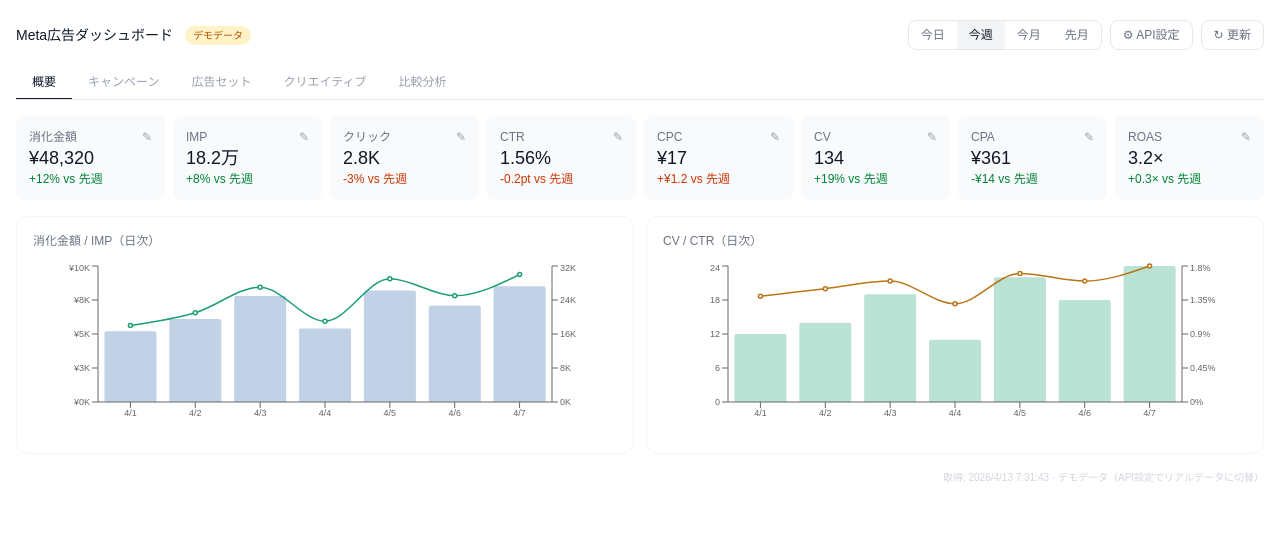
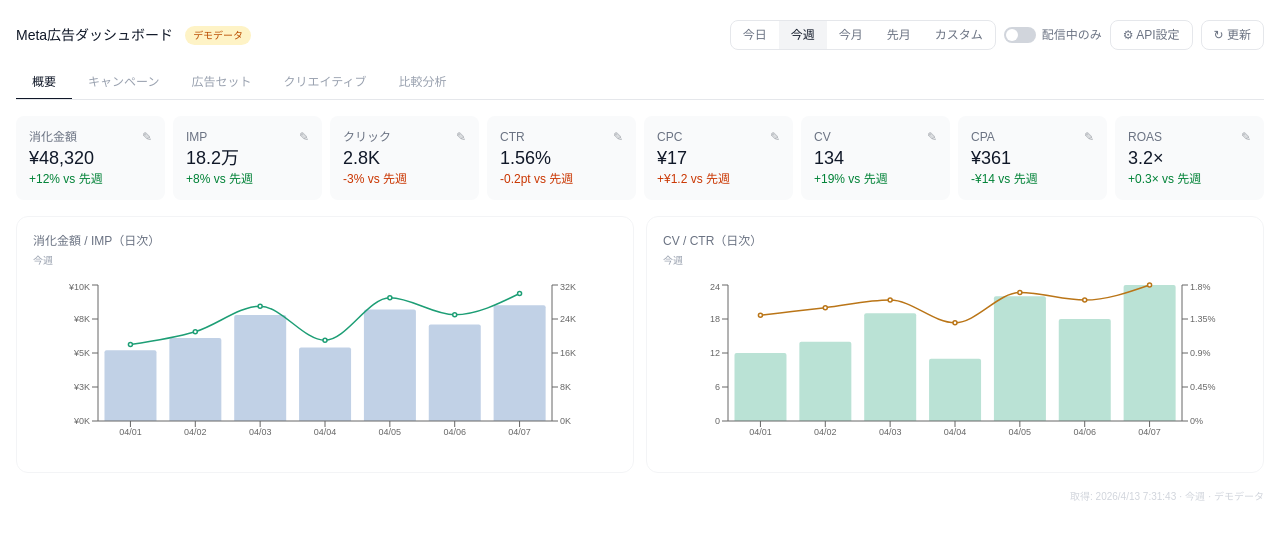
Before and after one commit to junjun0625/meta-ads-dashboard, a Next.js app: page / in a window 1280 px wide. Shown: the top 540 px of the page. Built offline with nearby package versions, Linux system fonts and the light colour scheme.

Commit message:
feat: custom period + active filter + real graph

```diff
--- a/components/Dashboard.tsx
+++ b/components/Dashboard.tsx
@@ -1,6 +1,6 @@
 'use client'
 import { useState, useEffect, useCallback } from 'react'
-import { DashboardData, Period, TabId, CompareMode, DemoMetric } from '@/lib/types'
+import { DashboardData, Period, TabId, CompareMode, DemoMetric, DateRange } from '@/lib/types'
 import { getCvCount, getCpa } from '@/lib/metaApi'
 import { fmtYen, fmtK } from '@/lib/utils'
 import { KpiCard } from './KpiCard'
@@ -11,11 +11,13 @@ import {
 } from 'recharts'
 
 interface Goal { value: number; note: string }
+
 const PERIODS: { key: Period; label: string }[] = [
   { key: 'today', label: '今日' },
   { key: 'this_week', label: '今週' },
   { key: 'this_month', label: '今月' },
   { key: 'last_month', label: '先月' },
+  { key: 'custom', label: 'カスタム' },
 ]
 const TABS: { key: TabId; label: string }[] = [
   { key: 'overview', label: '概要' },
@@ -25,15 +27,9 @@ const TABS: { key: TabId; label: string }[] = [
   { key: 'compare', label: '比較分析' },
 ]
 
-const MOCK_TREND = [
-  { day: '4/1', spend: 5200, imp: 18, cv: 12, ctr: 1.4 },
-  { day: '4/2', spend: 6100, imp: 21, cv: 14, ctr: 1.5 },
-  { day: '4/3', spend: 7800, imp: 27, cv: 19, ctr: 1.6 },
-  { day: '4/4', spend: 5400, imp: 19, cv: 11, ctr: 1.3 },
-  { day: '4/5', spend: 8200, imp: 29, cv: 22, ctr: 1.7 },
-  { day: '4/6', spend: 7100, imp: 25, cv: 18, ctr: 1.6 },
-  { day: '4/7', spend: 8520, imp: 30, cv: 24, ctr: 1.8 },
-]
+function fmt_date(d: Date) { return d.toISOString().split('T')[0] }
+function today() { return fmt_date(new Date()) }
+function weekAgo() { const d = new Date(); d.setDate(d.getDate() - 6); return fmt_date(d) }
 
 export default function Dashboard() {
   const [data, setData] = useState<DashboardData | null>(null)
@@ -41,6 +37,8 @@ export default function Dashboard() {
   const [error, setError] = useState('')
   const [isMock, setIsMock] = useState(false)
   const [period, setPeriod] = useState<Period>('this_week')
+  const [customRange, setCustomRange] = useState<DateRange>({ since: weekAgo(), until: today() })
+  const [showCustom, setShowCustom] = useState(false)
   const [tab, setTab] = useState<TabId>('overview')
   const [goals, setGoals] = useState<Record<string, Goal>>({})
   const [accessToken, setAccessToken] = useState('')
@@ -51,6 +49,7 @@ export default function Dashboard() {
   const [crSort, setCrSort] = useState<'ctr' | 'cv' | 'cpa' | 'imp'>('ctr')
   const [selCreative, setSelCreative] = useState<string | null>(null)
   const [crTypeFilter, setCrTypeFilter] = useState('all')
+  const [activeOnly, setActiveOnly] = useState(false)
 
   const fetchData = useCallback(async () => {
     setLoading(true)
@@ -59,7 +58,7 @@ export default function Dashboard() {
       const res = await fetch('/api/meta', {
         method: 'POST',
         headers: { 'Content-Type': 'application/json' },
-        body: JSON.stringify({ accessToken, adAccountId, period }),
+        body: JSON.stringify({ accessToken, adAccountId, period, customRange }),
       })
       const json = await res.json()
       if (json.error) throw new Error(json.error)
@@ -70,17 +69,16 @@ export default function Dashboard() {
     } finally {
       setLoading(false)
     }
-  }, [accessToken, adAccountId, period])
+  }, [accessToken, adAccountId, period, customRange])
 
-  useEffect(() => { fetchData() }, [fetchData])
+  useEffect(() => {
+    if (period !== 'custom') fetchData()
+  }, [period]) // eslint-disable-line react-hooks/exhaustive-deps
+
+  useEffect(() => { fetchData() }, []) // eslint-disable-line react-hooks/exhaustive-deps
 
   const handleGoal = (key: string, goal: Goal | null) => {
-    setGoals(prev => {
-      const next = { ...prev }
-      if (goal) next[key] = goal
-      else delete next[key]
-      return next
-    })
+    setGoals(prev => { const n = { ...prev }; if (goal) n[key] = goal; else delete n[key]; return n })
   }
 
   if (!data) return (
@@ -104,17 +102,37 @@ export default function Dashboard() {
     { key: 'roas', label: 'ROAS', value: '3.2×', raw: 3.2, delta: '+0.3×', up: true },
   ]
 
-  const allAds = [...data.ads].sort((a, b) => {
+  // グラフデータ：APIの日次データを使用（モックの場合はdailyInsights）
+  const trendData = (data.dailyInsights || []).map(d => ({
+    day: d.date.slice(5).replace('-', '/'),
+    spend: d.spend,
+    imp: Math.round(d.impressions / 1000),
+    cv: d.cv,
+    ctr: parseFloat(d.ctr.toFixed(2)),
+  }))
+
+  // フィルタリング
+  const filterStatus = (status: string) => !activeOnly || status === 'ACTIVE'
+
+  const filteredCampaigns = data.campaigns.filter(c => filterStatus(c.status))
+  const filteredAdsets = data.adsets.filter(a => filterStatus(a.status))
+
+  const allAds = [...data.ads]
+    .filter(ad => !activeOnly || ad.status === 'ACTIVE')
+    .sort((a, b) => {
       if (crSort === 'cpa') return (getCpa(a.insights) || 9999) - (getCpa(b.insights) || 9999)
       if (crSort === 'ctr') return (b.insights?.ctr || 0) - (a.insights?.ctr || 0)
       if (crSort === 'cv') return getCvCount(b.insights) - getCvCount(a.insights)
       return (b.insights?.impressions || 0) - (a.insights?.impressions || 0)
-  }).filter(ad => {
-    if (crTypeFilter === 'all') return true
-    return ad.creative?.type === crTypeFilter
     })
+    .filter(ad => crTypeFilter === 'all' || ad.creative?.type === crTypeFilter)
 
-  const cmpItems = cmpMode === 'adset' ? data.adsets : allAds.slice(0, 6)
+  const cmpItems = cmpMode === 'adset' ? filteredAdsets : allAds.slice(0, 6)
+
+  // 期間ラベル
+  const periodLabel = period === 'custom'
+    ? `${customRange.since} ~ ${customRange.until}`
+    : PERIODS.find(p => p.key === period)?.label || ''
 
   return (
     <div className="min-h-screen bg-white dark:bg-gray-950 text-gray-900 dark:text-white">
@@ -124,21 +142,26 @@ export default function Dashboard() {
         <div className="flex items-center justify-between mb-4 flex-wrap gap-3">
           <div className="flex items-center gap-3">
             <h1 className="text-sm font-medium">Meta広告ダッシュボード</h1>
-            {isMock && (
-              <span className="text-[10px] px-2 py-0.5 rounded-full bg-amber-100 text-amber-700 font-medium">
-                デモデータ
-              </span>
-            )}
+            {isMock && <span className="text-[10px] px-2 py-0.5 rounded-full bg-amber-100 text-amber-700 font-medium">デモデータ</span>}
           </div>
           <div className="flex items-center gap-2 flex-wrap">
+            {/* Period selector */}
             <div className="flex rounded-lg border border-gray-200 dark:border-gray-700 overflow-hidden text-xs">
               {PERIODS.map(p => (
-                <button key={p.key} onClick={() => setPeriod(p.key)}
+                <button key={p.key} onClick={() => { setPeriod(p.key); if (p.key === 'custom') setShowCustom(true) }}
                   className={`px-3 py-1.5 transition-colors ${period === p.key ? 'bg-gray-100 dark:bg-gray-800 font-medium' : 'text-gray-500 hover:bg-gray-50 dark:hover:bg-gray-800'}`}>
-                  {p.label}
+                  {p.key === 'custom' && period === 'custom' ? periodLabel : p.label}
                 </button>
               ))}
             </div>
+            {/* Active only toggle */}
+            <label className="flex items-center gap-1.5 text-xs text-gray-500 cursor-pointer select-none">
+              <div onClick={() => setActiveOnly(!activeOnly)}
+                className={`w-8 h-4 rounded-full transition-colors relative cursor-pointer ${activeOnly ? 'bg-green-500' : 'bg-gray-300 dark:bg-gray-600'}`}>
+                <div className={`absolute top-0.5 w-3 h-3 rounded-full bg-white transition-transform ${activeOnly ? 'translate-x-4' : 'translate-x-0.5'}`} />
+              </div>
+              配信中のみ
+            </label>
             <button onClick={() => setShowSettings(!showSettings)}
               className="text-xs px-3 py-1.5 rounded-lg border border-gray-200 dark:border-gray-700 text-gray-500 hover:bg-gray-50 dark:hover:bg-gray-800">
               ⚙ API設定
@@ -150,7 +173,27 @@ export default function Dashboard() {
           </div>
         </div>
 
-        {/* Settings panel */}
+        {/* Custom date range picker */}
+        {showCustom && (
+          <div className="mb-4 p-3 rounded-xl bg-gray-50 dark:bg-gray-800 border border-gray-200 dark:border-gray-700 flex items-center gap-3 flex-wrap">
+            <span className="text-xs text-gray-500">期間指定</span>
+            <input type="date" value={customRange.since}
+              onChange={e => setCustomRange(r => ({ ...r, since: e.target.value }))}
+              className="text-xs border border-gray-300 dark:border-gray-600 rounded-lg px-2 py-1.5 bg-white dark:bg-gray-900" />
+            <span className="text-xs text-gray-400">〜</span>
+            <input type="date" value={customRange.until}
+              onChange={e => setCustomRange(r => ({ ...r, until: e.target.value }))}
+              className="text-xs border border-gray-300 dark:border-gray-600 rounded-lg px-2 py-1.5 bg-white dark:bg-gray-900" />
+            <button onClick={() => { setShowCustom(false); fetchData() }}
+              className="text-xs px-4 py-1.5 bg-gray-900 dark:bg-white text-white dark:text-gray-900 rounded-lg font-medium hover:opacity-80">
+              適用
+            </button>
+            <button onClick={() => setShowCustom(false)}
+              className="text-xs text-gray-400 hover:text-gray-600">キャンセル</button>
+          </div>
+        )}
+
+        {/* API Settings */}
         {showSettings && (
           <div className="mb-4 p-4 rounded-xl bg-gray-50 dark:bg-gray-800 border border-gray-200 dark:border-gray-700">
             <div className="text-xs font-medium mb-3 text-gray-700 dark:text-gray-300">Meta Marketing API 接続設定</div>
@@ -164,7 +207,7 @@ export default function Dashboard() {
               <div>
                 <label className="text-xs text-gray-500 block mb-1">広告アカウントID</label>
                 <input type="text" value={adAccountId} onChange={e => setAdAccountId(e.target.value)}
-                  placeholder="act_123456789"
+                  placeholder="123456789"
                   className="w-full text-xs border border-gray-300 dark:border-gray-600 rounded-lg px-3 py-2 bg-white dark:bg-gray-900 font-mono" />
               </div>
             </div>
@@ -193,29 +236,43 @@ export default function Dashboard() {
         {tab === 'overview' && (
           <div>
             <div className="grid grid-cols-2 sm:grid-cols-4 lg:grid-cols-8 gap-2 mb-4">
-              {kpiDefs.map(({ key: kk, ...rest }) => <KpiCard key={kk} kpiKey={kk} {...rest} goal={goals[kk]} onGoalSave={handleGoal} />)}
+              {kpiDefs.map(({ key: kk, ...rest }) => (
+                <KpiCard key={kk} kpiKey={kk} {...rest} goal={goals[kk]} onGoalSave={handleGoal} />
+              ))}
             </div>
             <div className="grid grid-cols-1 md:grid-cols-2 gap-3">
-              {[
-                { title: '消化金額 / IMP（日次）', bars: [{ k: 'spend', name: '消化', color: '#3266ad', axis: 'l', fmt: (v: number) => '¥' + (v/1000).toFixed(0) + 'K' }], lines: [{ k: 'imp', name: 'IMP(K)', color: '#1d9e75', axis: 'r', fmt: (v: number) => v + 'K' }] },
-                { title: 'CV / CTR（日次）', bars: [{ k: 'cv', name: 'CV', color: '#1d9e75', axis: 'l', fmt: (v: number) => String(v) }], lines: [{ k: 'ctr', name: 'CTR%', color: '#ba7517', axis: 'r', fmt: (v: number) => v + '%' }] },
-              ].map(chart => (
-                <div key={chart.title} className="rounded-xl border border-gray-100 dark:border-gray-800 p-4">
-                  <div className="text-xs text-gray-500 mb-3">{chart.title}</div>
+              <div className="rounded-xl border border-gray-100 dark:border-gray-800 p-4">
+                <div className="text-xs text-gray-500 mb-1">消化金額 / IMP（日次）</div>
+                <div className="text-[10px] text-gray-400 mb-3">{periodLabel}</div>
                 <div className="h-44">
                   <ResponsiveContainer width="100%" height="100%">
-                      <ComposedChart data={MOCK_TREND}>
+                    <ComposedChart data={trendData}>
                       <XAxis dataKey="day" tick={{ fontSize: 9 }} />
-                        <YAxis yAxisId="l" tick={{ fontSize: 9 }} tickFormatter={chart.bars[0].fmt} />
-                        <YAxis yAxisId="r" orientation="right" tick={{ fontSize: 9 }} tickFormatter={chart.lines[0].fmt} />
-                        <Tooltip contentStyle={{ fontSize: 11 }} />
-                        {chart.bars.map(b => <Bar key={b.k} yAxisId="l" dataKey={b.k} fill={b.color} fillOpacity={0.3} radius={[2,2,0,0]} name={b.name} />)}
-                        {chart.lines.map(l => <Line key={l.k} yAxisId="r" type="monotone" dataKey={l.k} stroke={l.color} strokeWidth={1.5} dot={{ r: 2 }} name={l.name} />)}
+                      <YAxis yAxisId="l" tick={{ fontSize: 9 }} tickFormatter={v => '¥' + (v/1000).toFixed(0) + 'K'} />
+                      <YAxis yAxisId="r" orientation="right" tick={{ fontSize: 9 }} tickFormatter={v => v + 'K'} />
+                      <Tooltip contentStyle={{ fontSize: 11 }} formatter={(v) => typeof v === "number" ? "¥" + Math.round(v).toLocaleString() : String(v)} />
+                      <Bar yAxisId="l" dataKey="spend" fill="#3266ad" fillOpacity={0.3} radius={[2,2,0,0]} name="消化" />
+                      <Line yAxisId="r" type="monotone" dataKey="imp" stroke="#1d9e75" strokeWidth={1.5} dot={{ r: 2 }} name="IMP(K)" />
                     </ComposedChart>
                   </ResponsiveContainer>
                 </div>
               </div>
-              ))}
+              <div className="rounded-xl border border-gray-100 dark:border-gray-800 p-4">
+                <div className="text-xs text-gray-500 mb-1">CV / CTR（日次）</div>
+                <div className="text-[10px] text-gray-400 mb-3">{periodLabel}</div>
+                <div className="h-44">
+                  <ResponsiveContainer width="100%" height="100%">
+                    <ComposedChart data={trendData}>
+                      <XAxis dataKey="day" tick={{ fontSize: 9 }} />
+                      <YAxis yAxisId="l" tick={{ fontSize: 9 }} />
+                      <YAxis yAxisId="r" orientation="right" tick={{ fontSize: 9 }} tickFormatter={v => v + '%'} />
+                      <Tooltip contentStyle={{ fontSize: 11 }} />
+                      <Bar yAxisId="l" dataKey="cv" fill="#1d9e75" fillOpacity={0.3} radius={[2,2,0,0]} name="CV" />
+                      <Line yAxisId="r" type="monotone" dataKey="ctr" stroke="#ba7517" strokeWidth={1.5} dot={{ r: 2 }} name="CTR%" />
+                    </ComposedChart>
+                  </ResponsiveContainer>
+                </div>
+              </div>
             </div>
           </div>
         )}
@@ -232,7 +289,7 @@ export default function Dashboard() {
                 </tr>
               </thead>
               <tbody>
-                {data.campaigns.map(c => {
+                {filteredCampaigns.map(c => {
                   const ins = c.insights; const cv = getCvCount(ins); const cpa = getCpa(ins)
                   const g = goals['cv']; const pct = g && cv > 0 ? Math.min(100, Math.round(cv/g.value*100)) : null
                   return (
@@ -267,7 +324,7 @@ export default function Dashboard() {
                 </tr>
               </thead>
               <tbody>
-                {data.adsets.map(a => {
+                {filteredAdsets.map(a => {
                   const ins = a.insights; const cv = getCvCount(ins); const cpa = getCpa(ins)
                   const budget = a.daily_budget||a.lifetime_budget
                   const bpct = budget&&ins ? Math.min(100,Math.round(ins.spend/budget*100)) : null
@@ -336,7 +393,9 @@ export default function Dashboard() {
               </select>
             </div>
             <div className="grid grid-cols-2 sm:grid-cols-4 lg:grid-cols-8 gap-2 mb-4">
-              {kpiDefs.map(({ key: kk, ...rest }) => <KpiCard key={kk} kpiKey={kk} {...rest} goal={goals[kk]} onGoalSave={handleGoal} />)}
+              {kpiDefs.map(({ key: kk, ...rest }) => (
+                <KpiCard key={kk} kpiKey={kk} {...rest} goal={goals[kk]} onGoalSave={handleGoal} />
+              ))}
             </div>
             <div className="grid grid-cols-1 md:grid-cols-2 gap-3">
               {cmpItems.map((item, idx) => {
@@ -348,9 +407,7 @@ export default function Dashboard() {
                   <div key={item.id} className="rounded-xl border border-gray-100 dark:border-gray-800 p-4">
                     <div className="flex items-center gap-2 mb-3 flex-wrap">
                       {bg ? (
-                        <div className="w-8 h-8 rounded-md overflow-hidden shrink-0">
-                          <img src={bg} alt="" className="w-full h-full object-cover" />
-                        </div>
+                        <div className="w-8 h-8 rounded-md overflow-hidden shrink-0"><img src={bg} alt="" className="w-full h-full object-cover" /></div>
                       ) : (
                         <div className="w-8 h-8 rounded-md shrink-0" style={{background: colors[idx%6]}} />
                       )}
@@ -378,8 +435,8 @@ export default function Dashboard() {
         )}
 
         <div className="mt-4 text-[10px] text-gray-300 text-right">
-          取得: {new Date(data.fetchedAt).toLocaleString('ja-JP')}
-          {isMock && ' · デモデータ（API設定でリアルデータに切替）'}
+          取得: {new Date(data.fetchedAt).toLocaleString('ja-JP')} · {periodLabel}
+          {isMock && ' · デモデータ'}
         </div>
       </div>
     </div>
```
Lines whose indentation alone changed are shown as unchanged.
